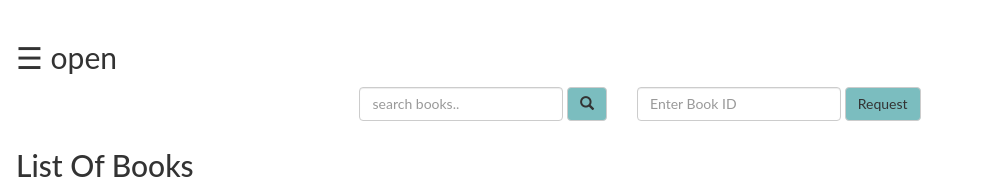
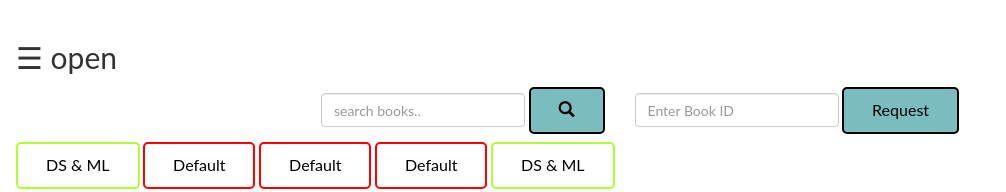
Before and after one commit to pranjali26/Book-bank, a PHP site: page /admin/books.php in a window 1280 px wide. Shown: the part 52-244 px from the top of the page, without its empty margins (0-1006 px from the left). Run offline with PHP 8.4, Linux system fonts and the light colour scheme; data that the repository does not hold is empty.

Commit message:
fix:book

```diff
--- a/admin/books.php
+++ b/admin/books.php
@@ -79,6 +79,62 @@
 	justify-content: center;
 
 }
+.btn {
+  border: 2px solid black;
+  border-radius: 5px;
+  background-color: white;
+  color: black;
+  padding: 10px 28px;
+  font-size: 16px;
+  cursor: pointer;
+}
+
+/* Green */
+.success {
+  border-color: greenyellow;
+  color:black;
+}
+
+.success:hover {
+  background-color: #6db6b9e6;
+  color: white;
+}
+
+
+
+/* Gray */
+.default {
+  border-color: red;
+  color: black;
+}
+
+.default:hover {
+  background: #6db6b9e6;
+}
+/* Green */
+.success {
+  border-color: greenyellow;
+  color:black;
+}
+
+.success:hover {
+  background-color: #6db6b9e6;
+  color: white;
+}
+/* Green */
+.success {
+  border-color: greenyellow;
+  color:black;
+}
+
+.success:hover {
+  background-color: #6db6b9e6;
+  color: white;
+}
+
+
+
+
 	</style>
 
 </head>
@@ -147,6 +203,21 @@ function closeNav() {
 		</form>
 	</div>
 	</div>
+	<button class="btn success">DS & ML</button>
+	<button class="btn default">Default</button>
+	<button class="btn default">Default</button>
+	<button class="btn default">Default</button>
+	<button class="btn success">DS & ML</button>
+
+
+
+
+
+
+
+
+
+
 
 	<h2>List Of Books</h2>
 	<?php
--- a/admin/style.css
+++ b/admin/style.css
@@ -200,7 +200,8 @@ section .sec_img
 {
 	height: 650px;
 	margin-top: 0px;
-	background-image: url("images/3.jpg");
+	/* background-image: url("images/3.jpg"); */
+	background-color: #b4b4b4;
 }
 .box1
 {
```
Also changed, not shown: admin/add.php (+16 -11 lines).
